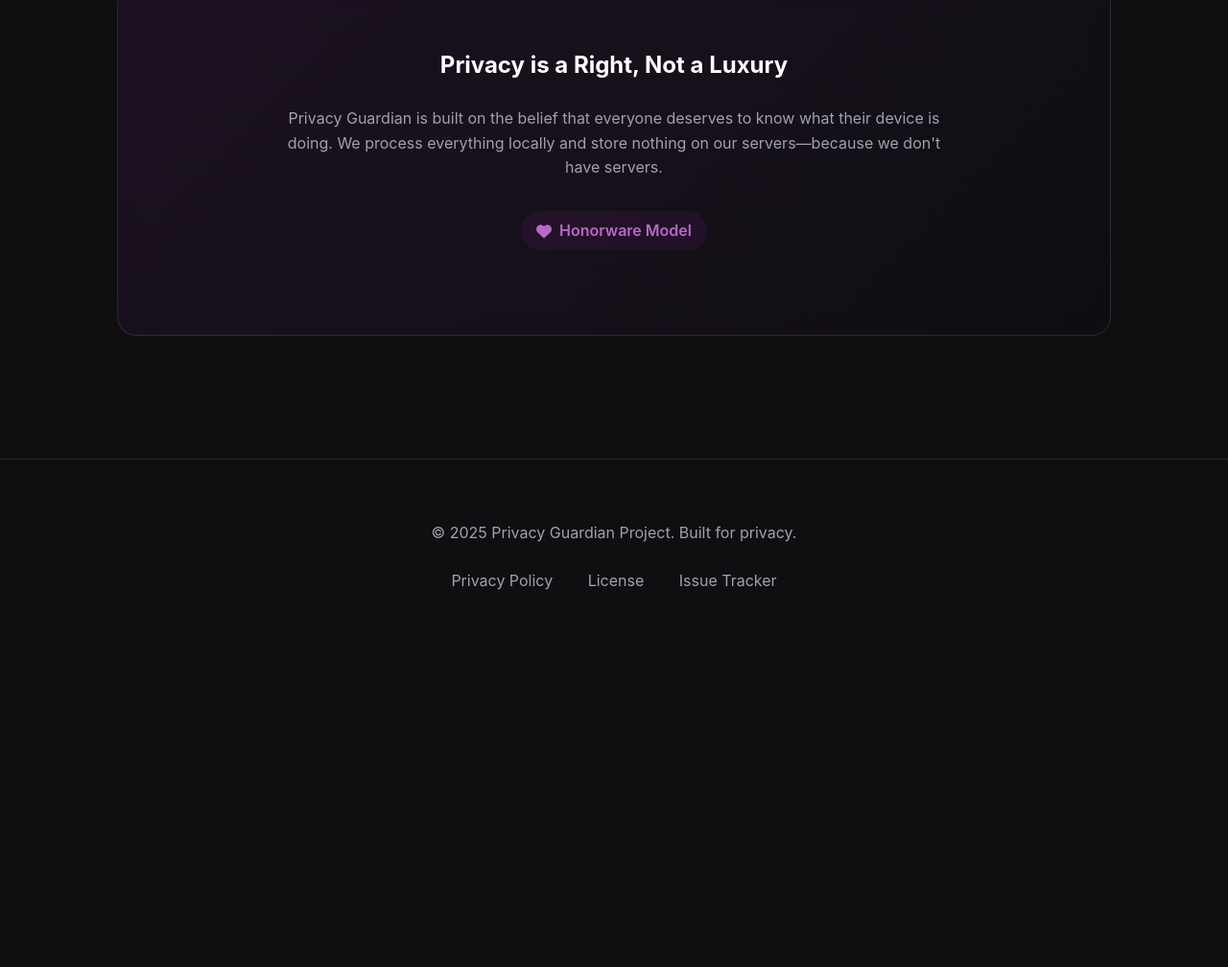
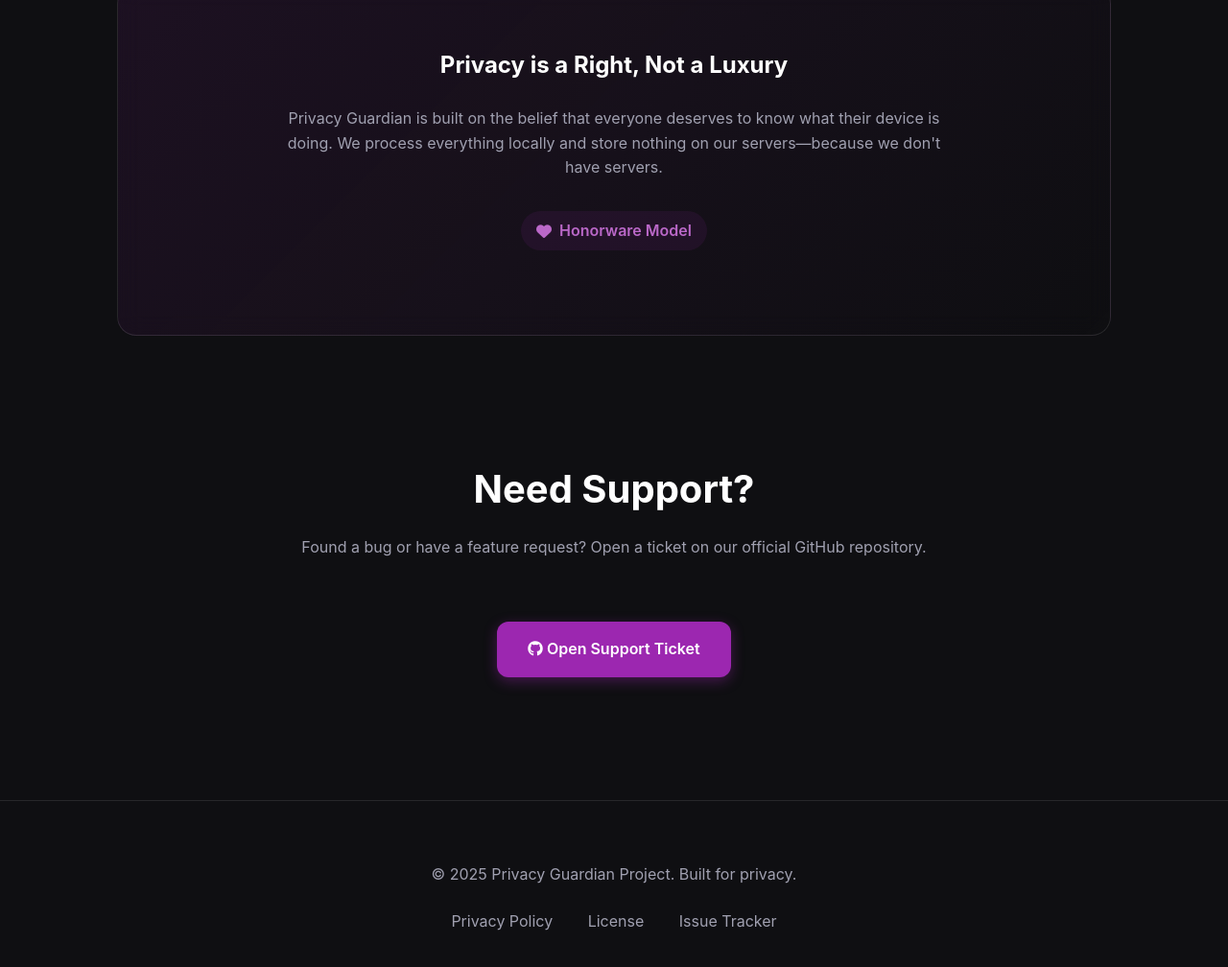
Before and after one commit to ramailo1/privacy_guardian, a plain HTML site: page docs/index.html in a window 1280 px wide. Shown: the part 1821-2829 px from the top of the page at 96% size. Before the commit the page ends 2504 px from the top, so only its background shows below. Drawn offline with Linux system fonts and the light colour scheme.

Commit message:
docs: add support button and fix repo links

```diff
--- a/docs/index.html
+++ b/docs/index.html
@@ -1,5 +1,6 @@
 <!DOCTYPE html>
 <html lang="en">
+
 <head>
     <meta charset="UTF-8">
     <meta name="viewport" content="width=device-width, initial-scale=1.0">
@@ -7,6 +8,7 @@
     <link rel="stylesheet" href="css/style.css">
     <link rel="stylesheet" href="https://cdnjs.cloudflare.com/ajax/libs/font-awesome/6.0.0/css/all.min.css">
 </head>
+
 <body>
     <section class="hero">
         <div class="container">
@@ -15,7 +17,8 @@
                     <i class="fas fa-signal-slash"></i> 100% Offline Operation
                 </div>
                 <h1 class="gradient-text">Privacy Guardian: Offline Edition</h1>
-                <p>Granular control over your device's privacy. No trackers, no cloud, no compromise. Just you and your data.</p>
+                <p>Granular control over your device's privacy. No trackers, no cloud, no compromise. Just you and your
+                    data.</p>
                 <div class="hero-btns">
                     <a href="#features" class="btn btn-primary">Explore Features</a>
                     <a href="privacy.html" class="btn" style="color: var(--text-dim);">Privacy Policy</a>
@@ -33,12 +36,14 @@
                 <div class="feature-card glass-effect">
                     <i class="fas fa-shield-halved"></i>
                     <h3>App Auditor</h3>
-                    <p>Audit every permission and risk level of installed apps. Detect sideloaded or suspicious software instantly.</p>
+                    <p>Audit every permission and risk level of installed apps. Detect sideloaded or suspicious software
+                        instantly.</p>
                 </div>
                 <div class="feature-card glass-effect">
                     <i class="fas fa-microphone-slash"></i>
                     <h3>Hardware Sentry</h3>
-                    <p>Get real-time alerts when any app accesses your camera or microphone. Maintains a complete historical log.</p>
+                    <p>Get real-time alerts when any app accesses your camera or microphone. Maintains a complete
+                        historical log.</p>
                 </div>
                 <div class="feature-card glass-effect">
                     <i class="fas fa-network-wired"></i>
@@ -48,7 +53,8 @@
                 <div class="feature-card glass-effect">
                     <i class="fas fa-user-gear"></i>
                     <h3>Control Center</h3>
-                    <p>Switch between privacy profiles like Sleep Mode or Work Mode to instantly lock down permissions.</p>
+                    <p>Switch between privacy profiles like Sleep Mode or Work Mode to instantly lock down permissions.
+                    </p>
                 </div>
             </div>
         </div>
@@ -56,7 +62,8 @@
 
     <section class="features" style="padding-top: 0;">
         <div class="container">
-            <div class="glass-effect" style="padding: 4rem; text-align: center; background: linear-gradient(135deg, rgba(156, 39, 176, 0.1) 0%, rgba(0,0,0,0) 100%);">
+            <div class="glass-effect"
+                style="padding: 4rem; text-align: center; background: linear-gradient(135deg, rgba(156, 39, 176, 0.1) 0%, rgba(0,0,0,0) 100%);">
                 <h2 style="margin-bottom: 1.5rem;">Privacy is a Right, Not a Luxury</h2>
                 <p style="max-width: 700px; margin: 0 auto 2rem; color: var(--text-dim);">
                     Privacy Guardian is built on the belief that everyone deserves to know what their device is doing.
@@ -69,15 +76,31 @@
         </div>
     </section>
 
+    <section class="features" style="padding-top: 0;">
+        <div class="container">
+            <div class="section-title">
+                <h2>Need Support?</h2>
+                <p style="color: var(--text-dim); margin-top: 1rem;">Found a bug or have a feature request? Open a
+                    ticket on our official GitHub repository.</p>
+            </div>
+            <div style="text-align: center;">
+                <a href="https://github.com/ramailo1/privacy_guardian/issues/new" class="btn btn-primary">
+                    <i class="fab fa-github"></i> Open Support Ticket
+                </a>
+            </div>
+        </div>
+    </section>
+
     <footer>
         <div class="container">
             <p>&copy; 2025 Privacy Guardian Project. Built for privacy.</p>
             <div class="footer-links">
                 <a href="privacy.html">Privacy Policy</a>
                 <a href="license.html">License</a>
-                <a href="https://github.com/your-username/privacy-guardian/issues">Issue Tracker</a>
+                <a href="https://github.com/ramailo1/privacy_guardian/issues">Issue Tracker</a>
             </div>
         </div>
     </footer>
 </body>
+
 </html>
```
Also changed, not shown: 1 other file.
